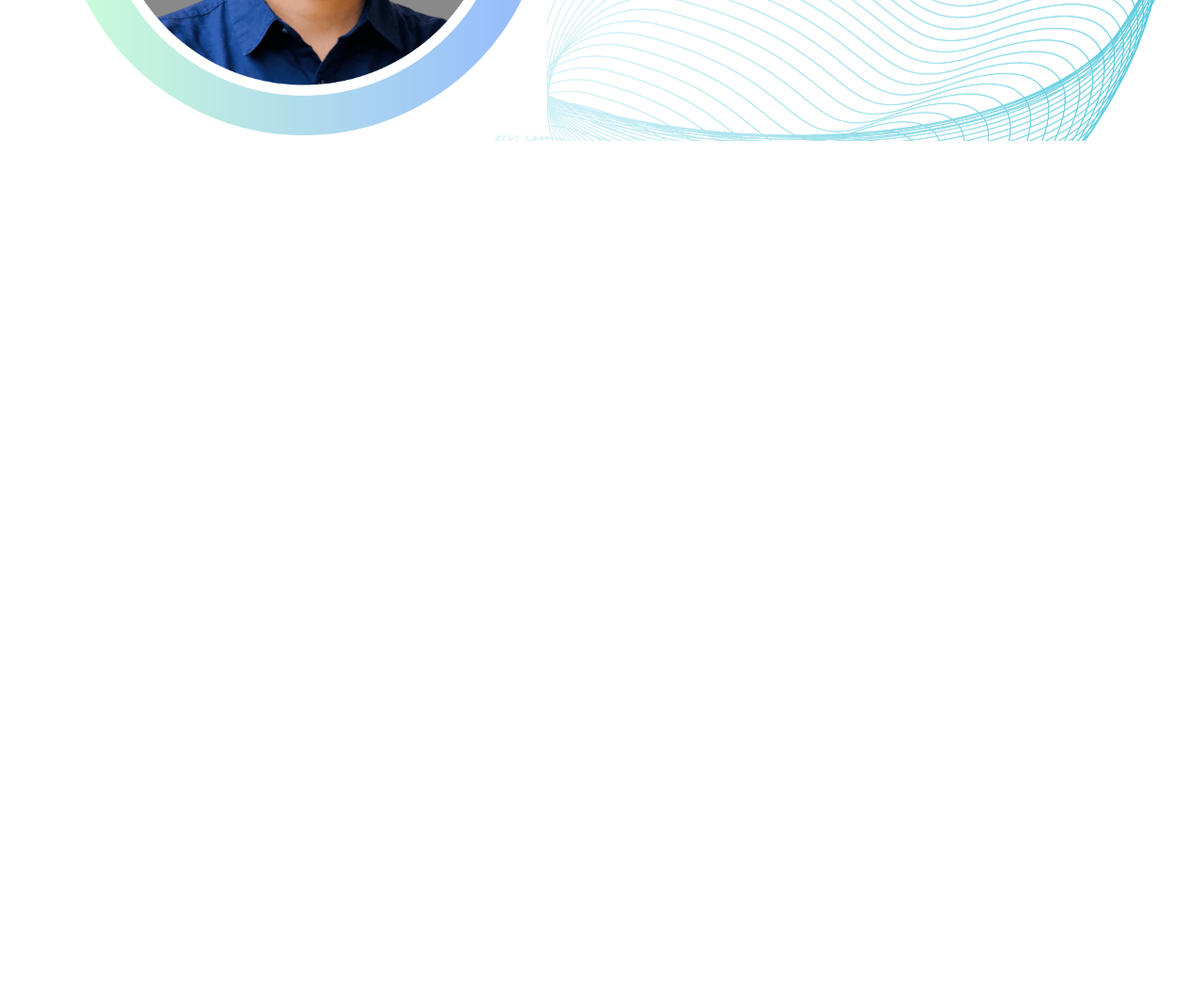
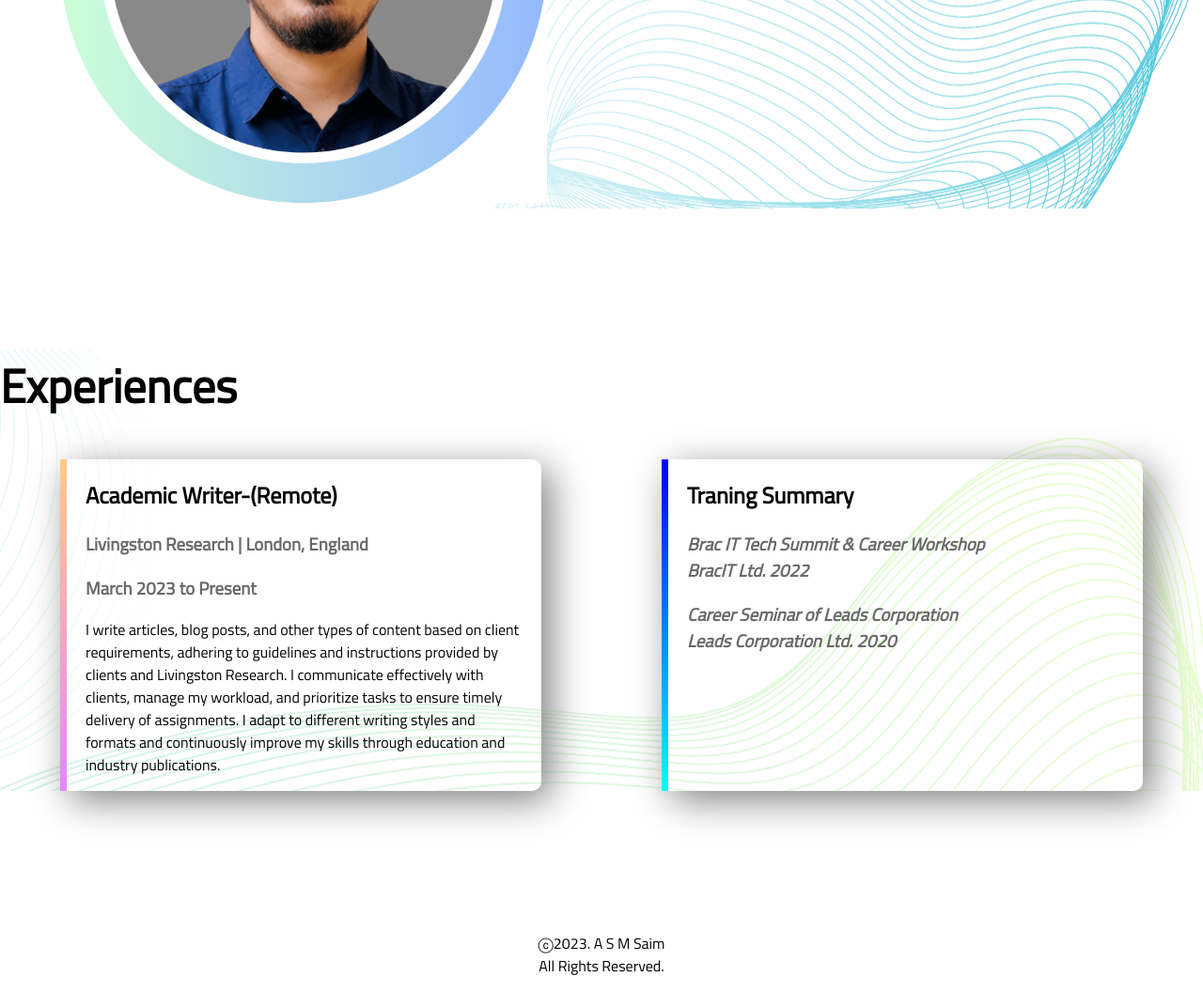
Before and after one commit to SM-Saim/my-portfolio, a plain HTML site: page index.html in a window 1280 px wide. Shown: the part 1056-2112 px from the top of the page at 94% size. Before the commit the page ends 1356 px from the top, so only its background shows below. Drawn offline with Linux system fonts and the light colour scheme.

Commit message:
All section fully completed

```diff
--- a/index.html
+++ b/index.html
@@ -14,21 +14,19 @@
 </head>
 
 <body>
-    <section class="top-banner-image">
+    <section class="top-banner-image flexible-section">
         <div class="half-width">
             <h1>Hello, This is <span class="color">A S M Saim.</span> </h1>
             <h1>Nice to Have You Here!</h1>
-            <h3>I am a web developer </h3>
-            <p>In my role as a web developer, I possess specialized knowledge in constructing and sustaining websites
-                and
-                web-based applications. By utilizing programming languages such as HTML, CSS, and JavaScript, I can
-                craft
-                sites that are engaging, dynamic, and responsive. Additionally, I ensure the smooth functioning of
-                websites
-                by optimizing their performance and safeguarding against potential security threats. Ultimately, my work
-                as
-                a web developer is vital in shaping the digital landscape and providing seamless online experiences for
-                users worldwide.</p>
+            <h3 class="coil-color">I am a web developer </h3>
+            <p>As a web developer, I possess specialized knowledge in constructing and sustaining websites and web-based
+                applications using programming languages such as HTML, CSS, and JavaScript. I am skilled in creating
+                engaging, dynamic, and responsive websites while ensuring their smooth functioning by optimizing their
+                performance and safeguarding them against potential security threats. Alongside my web development
+                expertise, I am also certified in SEO by eShikon Academy and Google Digital Garage and have completed an
+                Email Marketing Course from HubSpot Academy. Currently, I am working as an Academic Writer at Livingston
+                Research, where I bring my technical skills and writing abilities together to deliver top-quality work.
+            </p>
             <a target="_blank" class="link-open-button" href="https://www.linkedin.com/in/a-s-m-saim-172a4b161/">HIRE
                 ME</a>
         </div>
@@ -36,7 +34,7 @@
             <img src="images/profile-photo.png" alt="circle photo of me">
         </div>
     </section>
-    <section class="career-objective">
+    <section class="career-objective flexible-section">
         <div class="half-width" class="half-width">
             <img src="images/resume-photo.png" alt="download-resume-photo">
         </div>
@@ -46,12 +44,48 @@
                 learn new skills, expand my knowledge,<br>
                 and leverage my learnings so that I can be
                 an asset to the organization I am a part of.</p>
-            <a target="_blank" class="resume-button" href="https://www.linkedin.com/in/a-s-m-saim-172a4b161/">DOWNLOAD
+            <a target="_blank" class="resume-button"
+                href="https://drive.google.com/file/d/13LYqycHaJyluWkQ5KugJ_2-z3QPlfk9L/view?usp=sharing">DOWNLOAD
                 RESUME</a>
 
         </div>
     </section>
+    <section class="experience-section">
+        <h1>Experiences</h1>
+        <div class="flexible-section">
+            <div id="experience-left-side" class="experience-area">
+                <h2>Academic Writer-(Remote)</h2>
+                <h3 class="coil-color">Livingston Research | London, England</h3>
+                <h3 class="coil-color">March 2023 to Present</h3>
+                <p>I write articles, blog posts, and other types of content based on client requirements, adhering to
+                    guidelines and instructions provided by clients and Livingston Research. I communicate effectively
+                    with
+                    clients, manage my workload, and prioritize tasks to ensure timely delivery of assignments. I adapt
+                    to
+                    different writing styles and formats and continuously improve my skills through education and
+                    industry
+                    publications.</p>
+            </div>
+            <div id="experience-right-side" class="experience-area">
+                <h2>Traning Summary</h2>
+                <i>
+                    <h3 class="coil-color">Brac IT Tech Summit & Career Workshop <br>
+                        BracIT Ltd. 2022 <br>
+                    </h3>
+                </i>
+                <i>
+                    <h3 class="coil-color">Career Seminar of Leads Corporation <br>
+                        Leads Corporation Ltd. 2020 <br>
+                    </h3>
+                </i>
 
+            </div>
+        </div>
+    </section>
+    <footer>
+        <p>ⓒ2023. A S M Saim <br>
+            All Rights Reserved.</p>
+    </footer>
 
 </body>
 
--- a/style.css
+++ b/style.css
@@ -11,7 +11,7 @@ h1 {
     color: darkorange;
 }
 
-section {
+.flexible-section {
     display: flex;
     margin-bottom: 150px;
 }
@@ -50,7 +50,44 @@ section {
 }
 
 .career-objective {
-    background-image: url(images/dna-explusion\ .png);
+    background-image: url(images/2nd-bg.png);
     background-repeat: no-repeat;
     background-position: right;
 }
+
+.coil-color {
+    color: dimgray;
+}
+
+.experience-area {
+    width: 40%;
+    margin-left: 5%;
+    margin-right: 5%;
+    padding-left: 20px;
+    padding-right: 20px;
+    border-radius: 10px;
+
+    box-shadow: 10px 10px 40px gray;
+}
+
+.experience-section {
+    background-image: url(images/futter.png);
+    background-position: left;
+}
+
+#experience-right-side {
+    border-left: 7px solid;
+    border-image: linear-gradient(blue, cyan);
+    border-image-slice: 1;
+}
+
+#experience-left-side {
+    border-left: 7px solid;
+    border-image: linear-gradient(#FFC988, #E288F9);
+    border-image-slice: 1;
+
+}
+
+footer p {
+    text-align: center;
+}
```
Also changed, not shown: images/1st-bg.png, images/2nd-bg.png (renamed from images/dna-explusion .png), images/DHA.png (deleted), images/banner.png (deleted), images/career-bg.png (deleted), images/circle.png (deleted), images/dna-expo.png (deleted), images/dna.png (deleted), images/futter.png (added), images/yello-banner.png (deleted).
